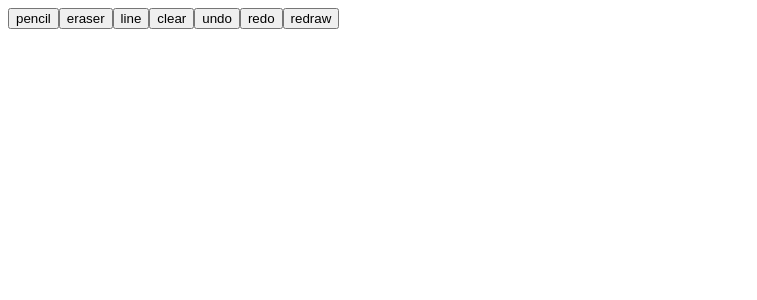
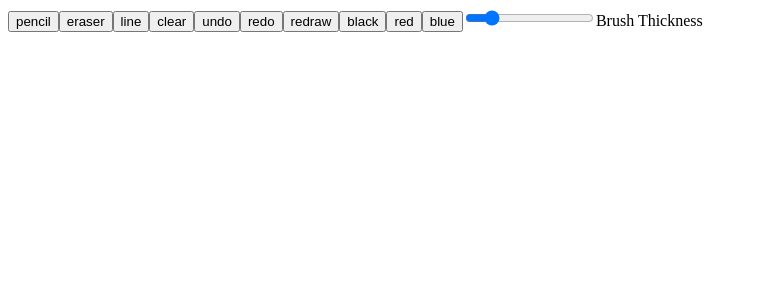
Before and after one commit to samnj/whiteboard-react, a React (Create React App) app: page / in a window 1280 px wide. Shown: the top 300 px of the page, without its empty margins (0-757 px from the left). Built offline with nearby package versions, Linux system fonts and the light colour scheme.

Commit message:
eraser now paints bg color. Tweaks to ctx handling and implemented a primitive brush thickness slider

```diff
--- a/src/components/Button.js
+++ b/src/components/Button.js
@@ -2,11 +2,13 @@ import React from "react"
 import { useCanvasContext } from "./CanvasContext.js"
 
 const Button = ({ text }) => {
-  const { setTool, clearCanvas, reDraw, undo, redo } = useCanvasContext()
+  const { setTool, style, setStyle, clearCanvas, reDraw, undo, redo } =
+    useCanvasContext()
 
   const performAction = () => {
-    if (text === "pencil" || text === "eraser" || text === "line") {
+    if (text === "pencil" || text === "line") {
       setTool(text)
+      setStyle({ color: style.prevColor })
     } else if (text === "clear") {
       clearCanvas()
     } else if (text === "redraw") {
@@ -15,6 +17,14 @@ const Button = ({ text }) => {
       undo()
     } else if (text === "redo") {
       redo()
+    } else if (text === "eraser") {
+      setTool(text)
+      setStyle((prevStyle) => ({
+        prevColor: prevStyle.color,
+        color: "white",
+      }))
+    } else if (text === "black" || text === "red" || text === "blue") {
+      setStyle({ color: `${text}` })
     }
   }
 
--- a/src/components/CanvasContext.js
+++ b/src/components/CanvasContext.js
@@ -13,20 +13,24 @@ const CanvasContext = createContext()
 
 export const CanvasProvider = (props) => {
   const canvasRef = useRef(null)
-  const [ctx, setCtx] = useState(null)
+  const ctxRef = useRef(null)
 
   // A canvas layer used for drawings that require too many redraws,
   // aka straight lines preview
   const tmpCanvasRef = useRef(null)
-  const [tmpCtx, setTmpCtx] = useState(null)
+  const tmpCtxRef = useRef(null)
 
   const isMouseDownRef = useRef(false)
   const isMovingRef = useRef(false)
 
-  const [pointerPos, setPointerPos] = useState([])
-  const [prevPointerPos, setPrevPointerPos] = useState([])
+  const [pointerPos, setPointerPos] = useState({})
+  const [prevPointerPos, setPrevPointerPos] = useState({})
 
   const [tool, setTool] = useState("pencil")
+  const [style, setStyle] = useState({
+    color: "black",
+    prevColor: "black",
+  })
 
   const initialState = {
     strokes: [],
@@ -74,32 +78,28 @@ export const CanvasProvider = (props) => {
   const [state, dispatch] = useReducer(historyReducer, initialState)
 
   useEffect(() => {
-    if (!ctx) return
+    if (!ctxRef.current) return
     reDraw()
   }, [state.undoHistory])
 
   const initCanvas = () => {
-    const canvas = canvasRef.current
-    canvas.width = window.innerWidth
-    canvas.height = window.innerHeight
-    canvas.style.cursor = "crosshair"
+    canvasRef.current.width = window.innerWidth
+    canvasRef.current.height = window.innerHeight
+    canvasRef.current.style.cursor = "crosshair"
 
-    const context = canvas.getContext("2d")
-    context.lineWidth = 6
-    context.lineCap = "round"
-    context.lineJoin = "round"
-    setCtx(context)
+    ctxRef.current = canvasRef.current.getContext("2d")
+    ctxRef.current.lineWidth = 5
+    ctxRef.current.lineCap = "round"
+    ctxRef.current.lineJoin = "round"
 
-    const tmpCanvas = tmpCanvasRef.current
-    tmpCanvas.width = window.innerWidth
-    tmpCanvas.height = window.innerHeight
-    tmpCanvas.style.cursor = "crosshair"
+    tmpCanvasRef.current.width = window.innerWidth
+    tmpCanvasRef.current.height = window.innerHeight
+    tmpCanvasRef.current.style.cursor = "crosshair"
 
-    const tmpContext = tmpCanvas.getContext("2d")
-    tmpContext.lineWidth = 6
-    tmpContext.lineCap = "round"
-    tmpContext.lineJoin = "round"
-    setTmpCtx(tmpContext)
+    tmpCtxRef.current = tmpCanvasRef.current.getContext("2d")
+    tmpCtxRef.current.lineWidth = 5
+    tmpCtxRef.current.lineCap = "round"
+    tmpCtxRef.current.lineJoin = "round"
   }
 
   const mouseDown = (e) => {
@@ -110,32 +110,24 @@ export const CanvasProvider = (props) => {
 
   const mouseMove = (e) => {
     if (!isMouseDownRef.current) return
-
     isMovingRef.current = true
     setPointerPos(getPos(e))
-    if (tool === "pencil") {
-      draw(prevPointerPos, pointerPos, ctx, true)
-    } else if (tool === "eraser") {
-      erase()
-    } else if (tool === "line") {
+    if (tool === "line") {
       clearTmpCanvas()
-      draw(prevPointerPos, pointerPos, tmpCtx, false)
+      draw(prevPointerPos, pointerPos, tmpCtxRef.current, false, style)
       return
     }
+    draw(prevPointerPos, pointerPos, ctxRef.current, true, style)
     setPrevPointerPos(pointerPos)
   }
 
   const mouseUp = () => {
     if (!isMovingRef.current && isMouseDownRef.current) {
-      if (tool === "pencil") {
-        draw(prevPointerPos, pointerPos, ctx)
-      } else if (tool === "eraser") {
-        erase()
-      }
+      draw(prevPointerPos, pointerPos, ctxRef.current, true, style)
     }
     if (tool === "line" && !isEqual(prevPointerPos, pointerPos)) {
-      draw(prevPointerPos, pointerPos, ctx, true)
       clearTmpCanvas()
+      draw(prevPointerPos, pointerPos, ctxRef.current, true, style)
     }
     stopDrawing()
     dispatch({ type: ACTIONS.UPDATE_HISTORY })
@@ -143,37 +135,35 @@ export const CanvasProvider = (props) => {
 
   const getPos = (e) => {
     const { offsetX, offsetY } = e.nativeEvent
-    return [offsetX, offsetY]
+    return { x: offsetX, y: offsetY }
   }
 
-  const draw = (A, B, context, saveStroke) => {
+  const draw = (pointA, pointB, context, saveStroke, styleConfig) => {
     context.beginPath()
-    context.moveTo(A[0], A[1])
-    context.lineTo(B[0], B[1])
+    context.moveTo(pointA.x, pointA.y)
+    context.lineTo(pointB.x, pointB.y)
+    context.strokeStyle = styleConfig.color
     context.stroke()
     if (!saveStroke) return
-    dispatch({ type: ACTIONS.ADD_STROKE, payload: [A, B] })
-  }
-
-  const erase = () => {
-    const squareX = pointerPos[0] - 15
-    const squareY = pointerPos[1] - 15
-    ctx.clearRect(squareX, squareY, 30, 30)
+    dispatch({
+      type: ACTIONS.ADD_STROKE,
+      payload: { pointA, pointB, styleConfig },
+    })
   }
 
   const clearCanvas = () => {
     const canvas = canvasRef.current
-    ctx.clearRect(0, 0, canvas.width, canvas.height)
+    ctxRef.current.clearRect(0, 0, canvas.width, canvas.height)
   }
 
   const clearTmpCanvas = () => {
     const tmpCanvas = tmpCanvasRef.current
-    tmpCtx.clearRect(0, 0, tmpCanvas.width, tmpCanvas.height)
+    tmpCtxRef.current.clearRect(0, 0, tmpCanvas.width, tmpCanvas.height)
   }
 
   const reDraw = () => {
     const canvas = canvasRef.current
-    ctx.clearRect(0, 0, canvas.width, canvas.height)
+    ctxRef.current.clearRect(0, 0, canvas.width, canvas.height)
 
     let buffer = []
     for (let i = 0; i < state.history.length; i++) {
@@ -181,7 +171,15 @@ export const CanvasProvider = (props) => {
         buffer = [...buffer, ...element]
       })
     }
-    buffer.forEach((drawing) => draw(drawing[0], drawing[1], ctx, false))
+    buffer.forEach((drawing) =>
+      draw(
+        drawing.pointA,
+        drawing.pointB,
+        ctxRef.current,
+        false,
+        drawing.styleConfig
+      )
+    )
   }
 
   const undo = () => {
@@ -205,6 +203,10 @@ export const CanvasProvider = (props) => {
     }
   }
 
+  const handleWidth = ({ target }) => {
+    ctxRef.current.lineWidth = target.value
+  }
+
   return (
     <CanvasContext.Provider
       value={{
@@ -216,11 +218,14 @@ export const CanvasProvider = (props) => {
         resumeDrawing,
         initCanvas,
         setTool,
+        style,
+        setStyle,
         clearCanvas,
         reDraw,
         tmpCanvasRef,
         undo,
         redo,
+        handleWidth,
       }}
     >
       {props.children}
--- a/src/components/Toolbar.js
+++ b/src/components/Toolbar.js
@@ -1,5 +1,6 @@
 import React from "react"
 import Button from "./Button.js"
+import WidthSlider from "./WidthSlider"
 
 const Toolbar = () => {
   const toolbar = [
@@ -10,6 +11,9 @@ const Toolbar = () => {
     "undo",
     "redo",
     "redraw",
+    "black",
+    "red",
+    "blue",
   ]
 
   return (
@@ -17,6 +21,7 @@ const Toolbar = () => {
       {toolbar.map((tool) => {
         return <Button key={tool} text={tool} />
       })}
+      <WidthSlider />
     </div>
   )
 }
--- /dev/null
+++ b/src/components/WidthSlider.js
@@ -0,0 +1,25 @@
+import React from "react"
+import { useCanvasContext } from "./CanvasContext.js"
+
+const WidthSlider = () => {
+  const { handleWidth } = useCanvasContext()
+
+  return (
+    <>
+      <input
+        name="widthSlider"
+        type="range"
+        defaultValue="5"
+        min="2"
+        max="20"
+        step="3"
+        onChange={(e) => {
+          handleWidth(e)
+        }}
+      />
+      <label htmlFor="widthSlider">Brush Thickness</label>
+    </>
+  )
+}
+
+export default WidthSlider
```
